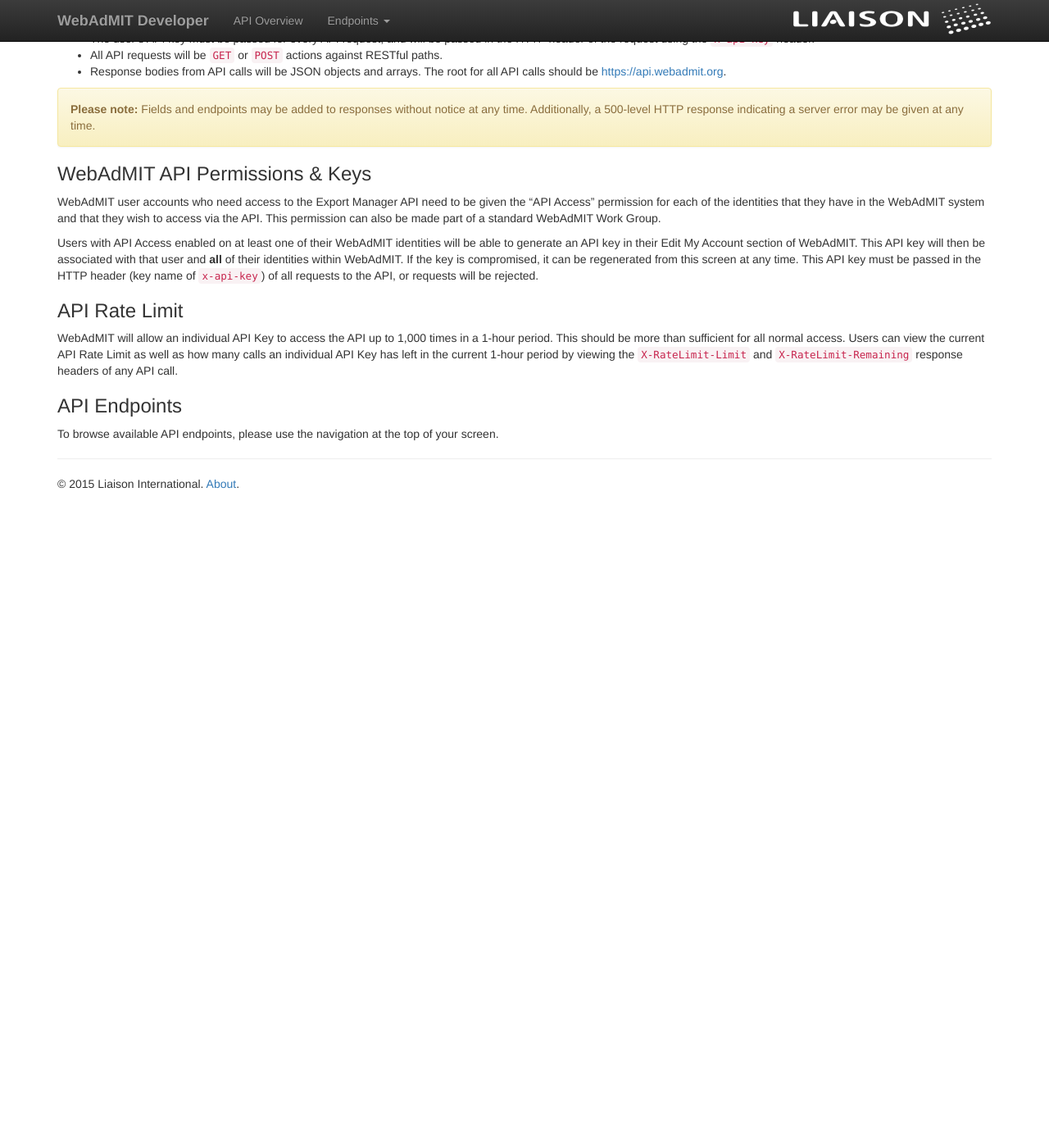
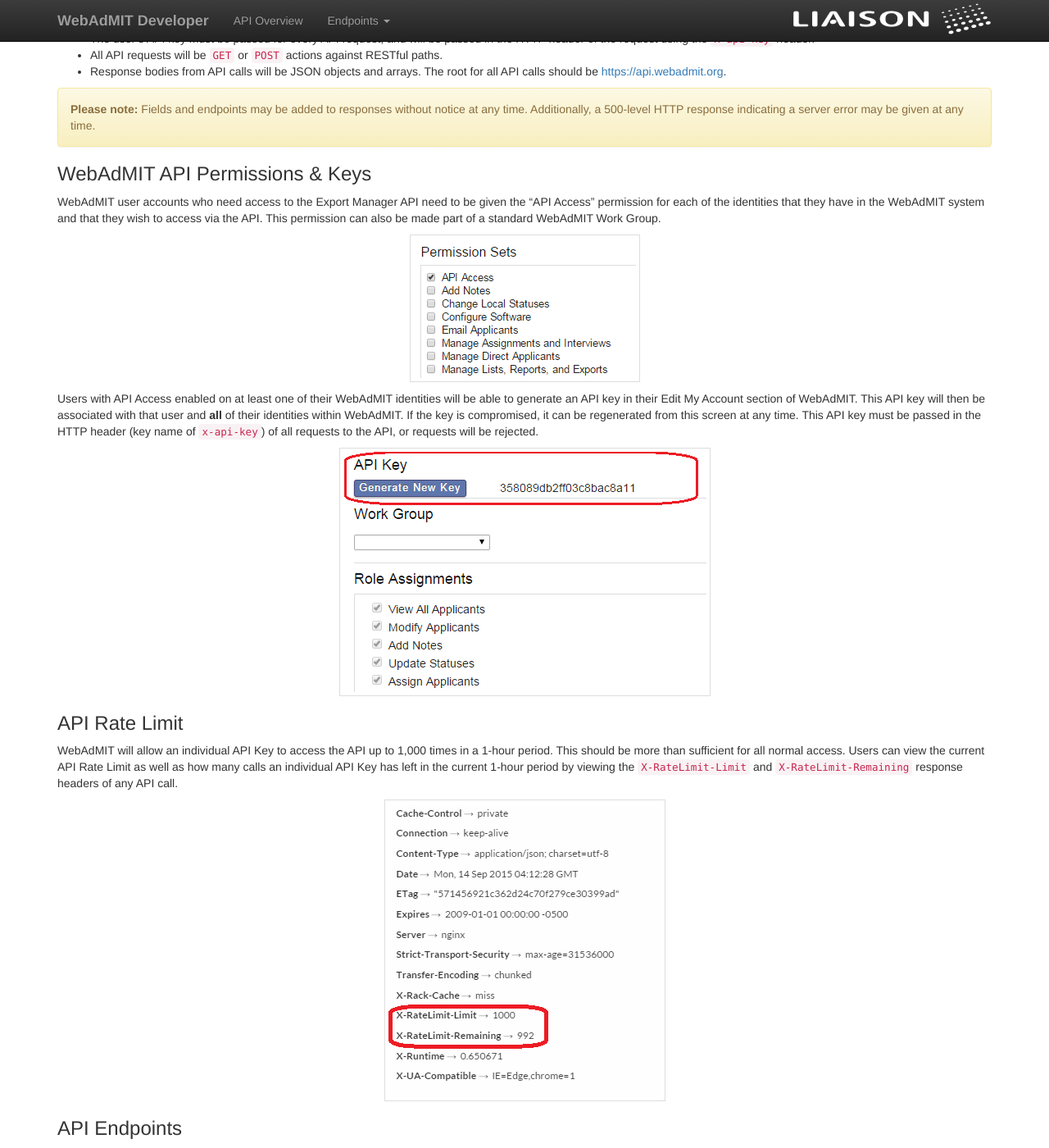
Before and after one commit to Liaison-Intl/Liaison-Intl.github.io, a Jekyll site: the page built from v1.md, in a window 1280 px wide and 1400 px high, scrolled down 305 px. Shown: the whole window at 82% size. Built offline with Jekyll 4.4.1, drawn with Linux system fonts in a browser that asks for light colours; nearby versions of some CDN libraries; before the commit the page ends 935 px from its top, so only the background shows below that.

Commit message:
Add explanatory images from PDF

```diff
--- a/_layouts/default.html
+++ b/_layouts/default.html
@@ -57,7 +57,7 @@
       </div>
     </nav>
 
-    <div class="container">
+    <div class="container" id="content">
       {{ content }}
 
       <hr>
--- a/css/main.css
+++ b/css/main.css
@@ -15,3 +15,10 @@
 .liaison-navbar-logo {
   margin: 0;
 }
+
+#content img {
+  border: 1px solid #ddd;
+  display: block;
+  margin: 0 auto;
+  padding: 4px;
+}
--- a/v1.md
+++ b/v1.md
@@ -27,12 +27,18 @@
 
 WebAdMIT user accounts who need access to the Export Manager API need to be given the "API Access" permission for each of the identities that they have in the WebAdMIT system and that they wish to access via the API. This permission can also be made part of a standard WebAdMIT Work Group.
 
+![Permission Sets](img/permission-sets.png)
+
 Users with API Access enabled on at least one of their WebAdMIT identities will be able to generate an API key in their Edit My Account section of WebAdMIT. This API key will then be associated with that user and **all** of their identities within WebAdMIT. If the key is compromised, it can be regenerated from this screen at any time. This API key must be passed in the HTTP header (key name of `x-api-key`) of all requests to the API, or requests will be rejected.
+
+![Generate New API Key](img/generate-new-api-key.png)
 
 ### API Rate Limit
 
 WebAdMIT will allow an individual API Key to access the API up to 1,000 times in a 1-hour period. This should be more than sufficient for all normal access. Users can view the current API Rate Limit as well as how many calls an individual API Key has left in the current 1-hour period by viewing the `X-RateLimit-Limit` and `X-RateLimit-Remaining` response headers of any API call.
 
+![HTTP Headers (X-RateLimit-Limit and X-RateLimit-Remaining)](img/http-header-x-ratelimit.png)
+
 ### API Endpoints
 
 To browse available API endpoints, please use the navigation at the top of your screen.
```
Also changed, not shown: user_identity.md (+3 -1 lines), user_identity_extended_description.md (+3 -1 lines), img/generate-new-api-key.png (added), img/http-header-x-ratelimit.png (added), img/permission-sets.png (added), img/user-identity-switcher.png (added).
